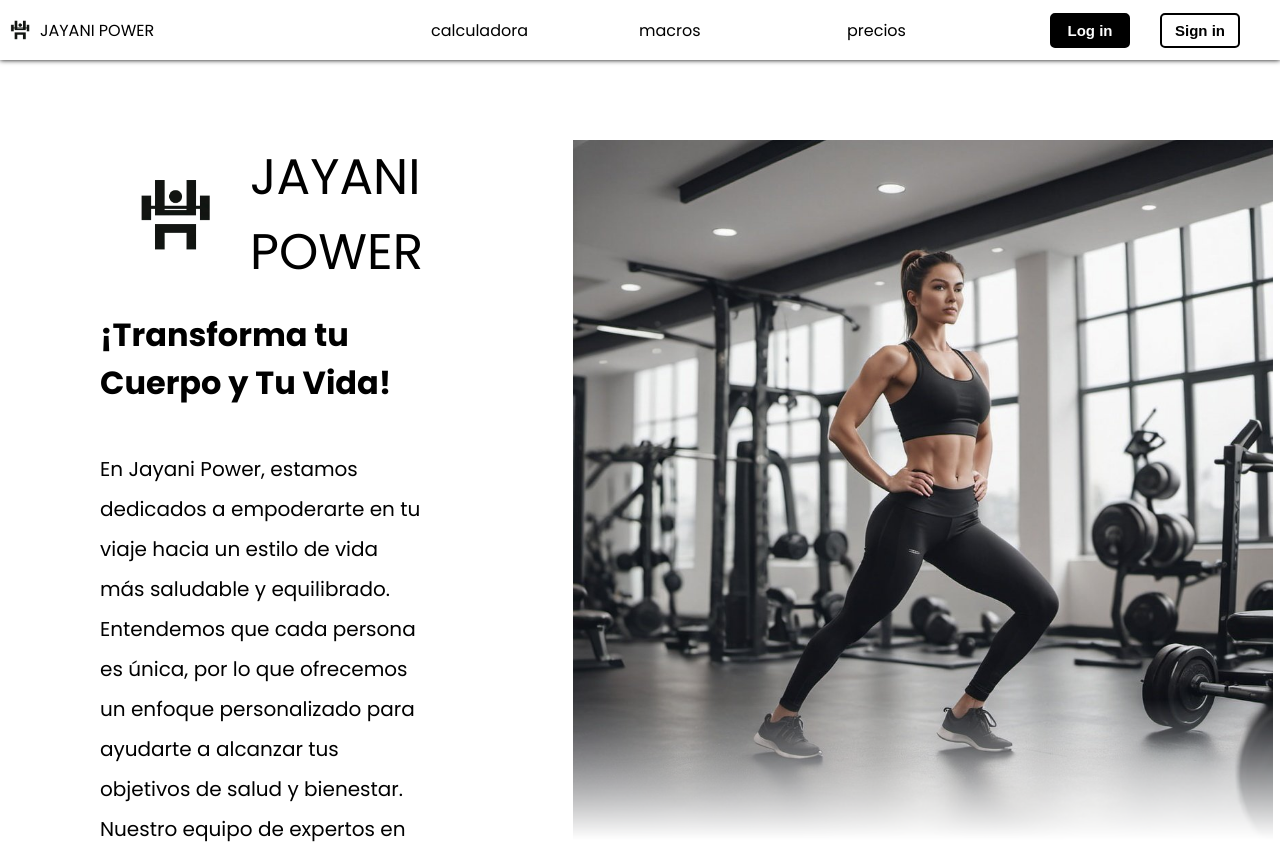
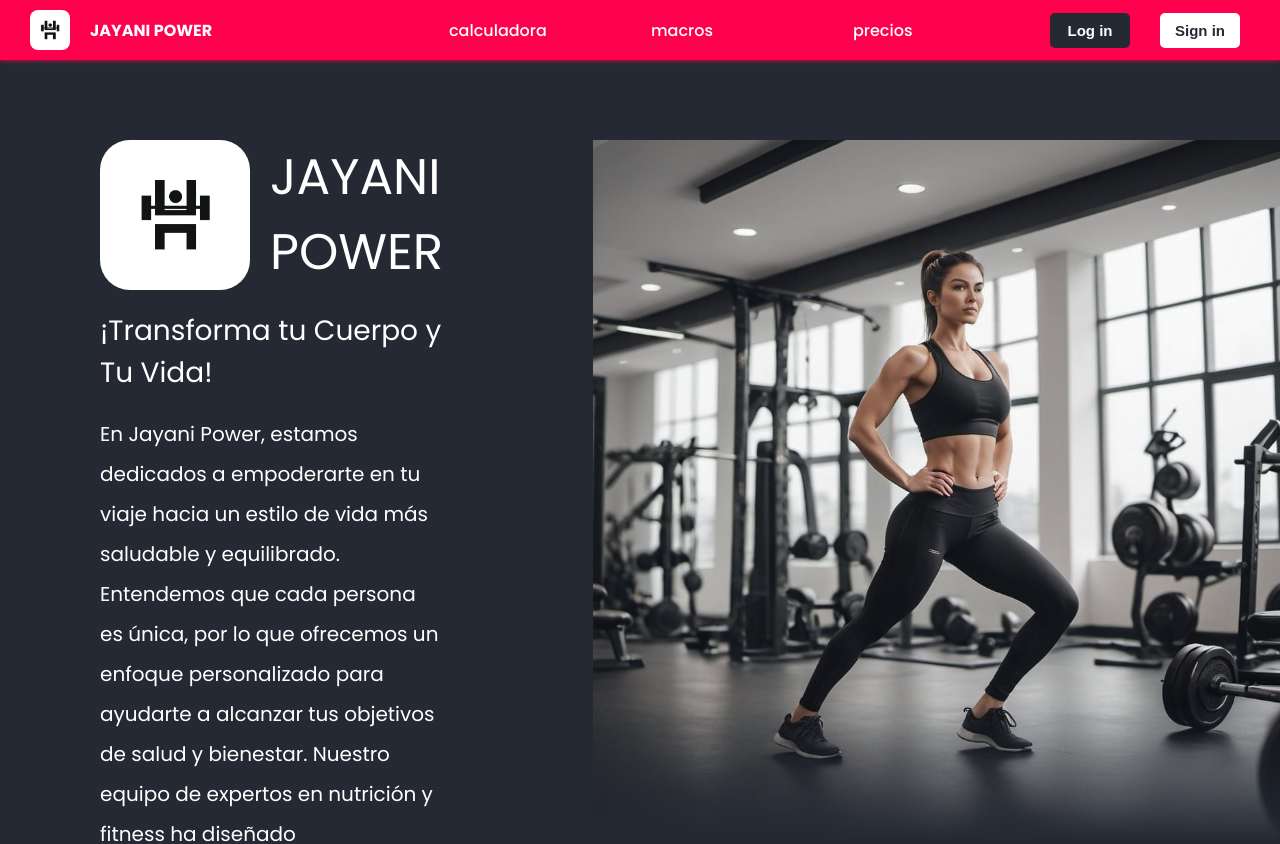
Before and after one commit to Chesco216/GymApp, a React (Vite) app: page / in a window 1280 px wide. Shown: the top 844 px of the page. Built offline with nearby package versions, Linux system fonts and the light colour scheme; no server answers; a web font is replaced by a local one.

Commit message:
css changed

```diff
--- a/src/Screens/Landing.css
+++ b/src/Screens/Landing.css
@@ -17,6 +17,8 @@
 .landing-logo {
   width: 150px;
   height: 150px;
+  border-radius: 20%;
+  margin-right: 20px;
 }
 
 .landing-title {
@@ -24,9 +26,17 @@
   display: flex;
   flex-direction: row;
   align-items: center;
+  color: white;
+}
+
+.landing-desc-title {
+  margin-top: 20px;
+  font-size: 28px;
+  color: white;
 }
 
 .get-started-text {
+  color: white;
   margin: 20px 0px 30px 0px;
   font-size: 20px;
   line-height: 40px;
@@ -38,8 +48,9 @@
   height: 70px;
   font-size: 25px;
   color: white;
-  background: black;
+  background: #FF004D;
   border-radius:30px;
+  border: none;
 }
 
 .landing-right-image {
--- a/src/Screens/Landing.jsx
+++ b/src/Screens/Landing.jsx
@@ -13,9 +13,9 @@ export const Landing = () => {
               <img src='../../public/logo.jpg' className='landing-logo' />
               JAYANI POWER
           </span>
-          <h1>
+          <label className='landing-desc-title'>
             ¡Transforma tu Cuerpo y Tu Vida!
-          </h1>
+          </label>
           <label className='get-started-text'>
             En Jayani Power, estamos dedicados a empoderarte en tu viaje hacia un estilo de vida más saludable y equilibrado. Entendemos que cada persona es única, por lo que ofrecemos un enfoque personalizado para ayudarte a alcanzar tus objetivos de salud y bienestar. Nuestro equipo de expertos en nutrición y fitness ha diseñado cuidadosamente planes adaptados a diferentes necesidades, ya sea que desees perder peso, tonificar tu cuerpo o mejorar tu salud en general.
           </label>
--- a/src/Screens/Macros.css
+++ b/src/Screens/Macros.css
@@ -3,8 +3,8 @@
   grid-template-columns: 2fr 1fr;
 }
 
-tr:nth-child(even) {
-  background-color: #A7A7A7;
+tr {
+  background-color: #CEB2C1;
 }
 
 td {
@@ -13,7 +13,7 @@ td {
 }
 
 th {
-  background-color: black;
+  background-color: #FF004D;
   height: 35px;
   color: white;
   padding: 0px 20px 0px 20px ;
@@ -60,7 +60,7 @@ th {
   width: 500px;
   height: fit-content;
   margin-top: 50px;
-  background: black;
+  background: #FF004D;
   border-radius: 30px;
   color: white;
   padding: 0;
--- a/src/components/DietModal.css
+++ b/src/components/DietModal.css
@@ -15,7 +15,7 @@
   height: fit-content;
   padding: 20px 30px 30px 30px;
   box-sizing: border-box;
-  border: 3px solid blueviolet;
+  border: 3px solid #FF004D;
   border-radius: 20px;
 }
 
@@ -29,13 +29,13 @@
 
 .table-headder {
   font-family: "Poppins", sans-serif;
-  background: blueviolet;
+  background: #FF004D;
   border-radius: 5px;
 }
 
 .table-content {
   font-family: "Poppins", sans-serif;
-  background: #EED9FF;
+  background: #CEB2C1;
   border-radius: 5px;
 }
 
@@ -52,7 +52,7 @@
 .close-modal-btn {
   font-family: 'Poppins', sans-serif;
   font-size: 20px;
-  background: blueviolet;
+  background: #FF004D;
   color: white;
   width: 100px;
   height: 50px;
--- a/src/components/Header.css
+++ b/src/components/Header.css
@@ -1,20 +1,25 @@
 .header-container {
+  background: #FF004D;
   display: grid;
   grid-template-columns: 2fr 1fr 1fr 1fr 120px 120px;
   align-items: center;
   width: 100vw;
   height: 60px;
-  padding: 10px 0px 10px 0px;
+  padding: 10px 0px 10px 30px;
   border-style: none;
   box-sizing: border-box;
-  box-shadow: 0px 0px 5px 0px black;
+  box-shadow: 0px 0px 5px 0px #FF004D;
 }
 
 #logo-img {
+  margin-right: 20px;
   width: 40px;
+  border-radius: 20%;
 }
 
 .logo-label-div {
+  font-weight: 700;
+  color: white;
   display: flex;
   align-items: center;
 }
@@ -23,10 +28,10 @@
   width: 80px;
   height: 35px;
   margin: 0px 10px 0px 10px;
-  border-style: solid;
-  border-color: black;
+  border:  none;
+  /* border: 2px solid black; */
   border-radius: 5px;
-  background: black;
+  background: #242933;
   color: white;
   font-weight: bold;
   font-size: 15px;
@@ -41,30 +46,33 @@
 .sign-in-button {
   width: 80px;
   height: 35px;
-  border-style: solid;
-  border-color: black;
+  border: none;
+  /* border-style: solid; */
+  /* border-color: #242933; */
   border-radius: 5px;
   background: white;
-  color: black;
+  color: #242933;
   font-weight: bold;
   font-size: 15px;
   transition-duration: 500ms;
 }
 
 .sign-in-button:hover {
-  background: black;
+  background: #242933;
   color: white;
 }
 
 .header-links {
+  font-weight: 500;
   height: 40px;
   margin: 0px 15px 0px 15px ;
   border-style: none;
   transition-duration: 100ms;
+  color: white;
 }
 
 .header-links:hover {
-  background: #F1FAFF;
-  border-bottom: solid black 5px;
+  background: none;
+  border-bottom: solid white 3px;
   transition-duration: 100ms;
 }
--- a/src/components/SearchBar.css
+++ b/src/components/SearchBar.css
@@ -8,6 +8,7 @@
 .search-label {
   margin: 0px 30px 0px 0px;
   font-weight: bold;
+  color: white;
 }
 
 .search-input {
@@ -17,18 +18,18 @@
   margin: 0px 20px 0px 0px;
   font-size: 20px;
   border-style: none;
-  border: 2px solid black;
+  border: 2px solid #FF004D;
   border-radius: 10px;
 }
 
 .search-input:focus {
   border-style: none;
-  border: 4px solid black;
+  border: 4px solid #FF004D;
 }
 
 .search-input:hover {
   border-style: none;
-  border: 4px solid black;
+  border: 4px solid #FF004D;
 }
 
 .search-food-button {
@@ -39,8 +40,8 @@
   font-size: 18px;
   font-weight: bold;
   color: white;
-  background: black;
-  border: 3px solid black;
+  background: #FF004D;
+  border: 3px solid #FF004D;
   border-radius: 8px;
   transition-duration: 400ms;
 }
@@ -57,10 +58,10 @@
   height: 30px;
   box-sizing: border-box;
   border-radius: 5px;
-  background: #A7A7A7;
+  background: #FF004D;
   font-size: 15px;
   font-weight: 700;
-  color: black;
+  color: white;
   border-style: none;
   border: 0px;
 }
--- a/src/index.css
+++ b/src/index.css
@@ -1,6 +1,6 @@
 #root {
   font-family: "Poppins", sans-serif;
-  background: white;
+  background: #242933;
   position: absolute;
   left: 0;
   top: 0;
```
